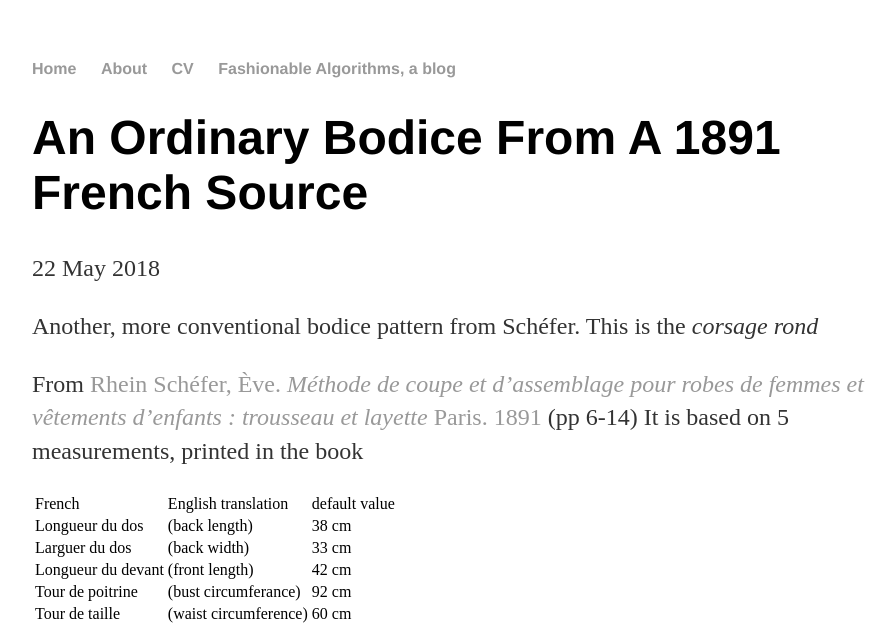
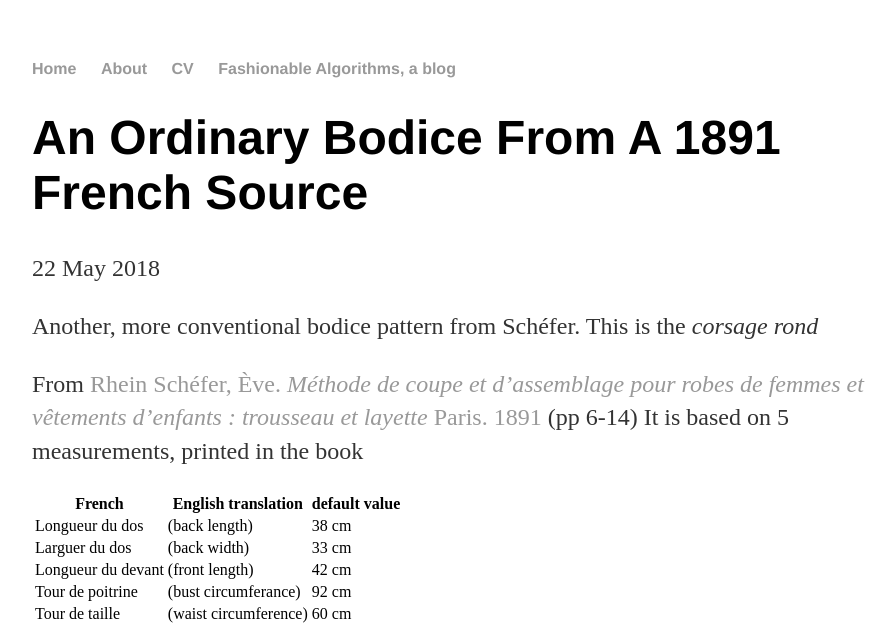
Before and after one commit to jeremyerwin/jeremyerwin.github.io, a Jekyll site: the page built from _posts/2018-05-22-an-ordinary-bodice-from-a-1891-french-source.md, in a window 1280 px wide. Shown: the top 630 px of the page, without its empty margins (160-1056 px from the left). Built offline with Jekyll 4.4.1, drawn with Linux system fonts in a browser that asks for light colours; grey boxes are pictures that could not be loaded.

Commit message:
Update 2018-05-22-an-ordinary-bodice-from-a-1891-french-source.md

```diff
--- a/_posts/2018-05-22-an-ordinary-bodice-from-a-1891-french-source.md
+++ b/_posts/2018-05-22-an-ordinary-bodice-from-a-1891-french-source.md
@@ -7,12 +7,13 @@ Another, more conventional bodice pattern from Schéfer. This is the _corsage ro
 From [Rhein Schéfer, Ève.  _Méthode de coupe et d'assemblage pour robes de femmes et vêtements d'enfants : trousseau et layette_ Paris. 1891](http://gallica.bnf.fr/ark:/12148/bpt6k204052z) (pp 6-14)
 It is based on 5 measurements, printed in the book
 
-| French | English translation | default value
-| Longueur du dos | (back length) | 38 cm
-| Larguer du dos | (back width) | 33 cm
-| Longueur du devant | (front length) | 42 cm
-| Tour de poitrine | (bust circumferance) | 92 cm
-| Tour de taille | (waist circumference) | 60 cm
+| French | English translation | default value |
+| ------ | ------------------- | ------------- |
+| Longueur du dos | (back length) | 38 cm |
+| Larguer du dos | (back width) | 33 cm |
+| Longueur du devant | (front length) | 42 cm |
+| Tour de poitrine | (bust circumferance) | 92 cm |
+| Tour de taille | (waist circumference) | 60 cm |
 
 
 ![back](http://gallica.bnf.fr/ark:/12148/bpt6k204052z/f15.highres)
```
